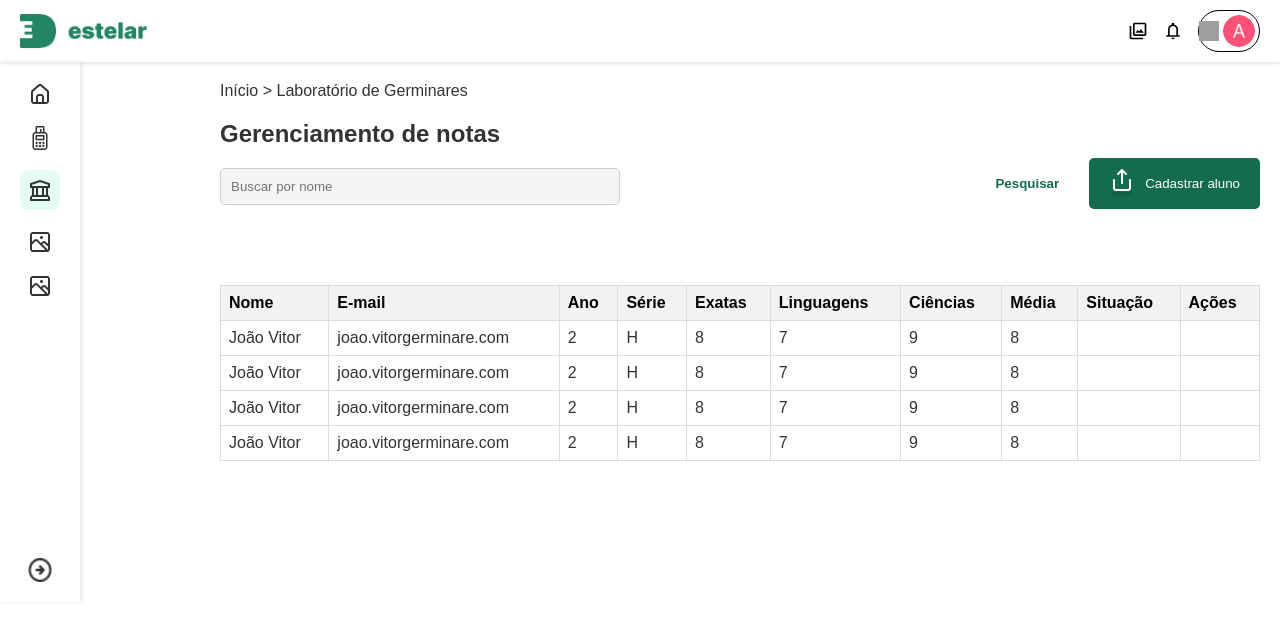
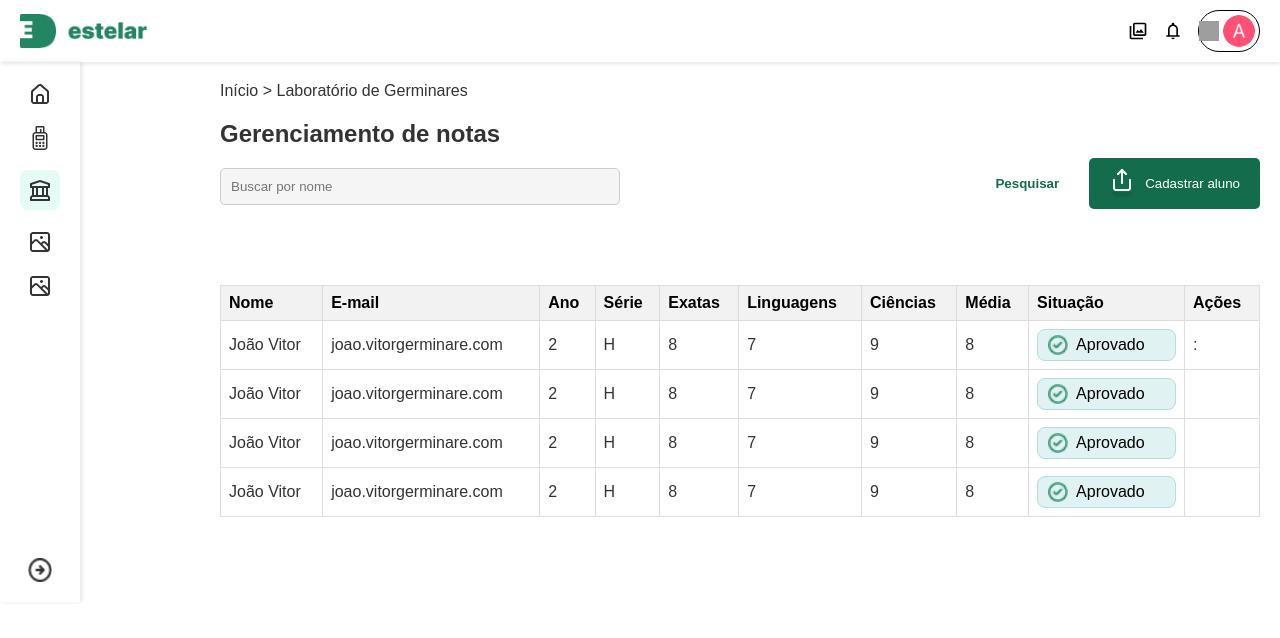
Before and after one commit to mu-soares12/ProjetoGerminaLab, an Angular app in the folder ProjetoGerminalab/: page / in a window 1280 px wide. Shown: the top 638 px of the page. Built offline with nearby package versions, Linux system fonts and the light colour scheme; grey boxes are pictures that could not be loaded.

Commit message:
termino da coluna situacao

```diff
--- a/ProjetoGerminalab/src/app/home/home.component.css
+++ b/ProjetoGerminalab/src/app/home/home.component.css
@@ -102,3 +102,19 @@ td {
     padding: 8px;
     text-align: left;
 }
+
+.status {
+    display: flex;
+    align-items: center;
+    padding: 5px 10px;
+    background-color: #e0f2f1;
+    border-radius: 8px;
+    border: 1px solid #b2dfdb;
+    color: black;
+}
+
+.status img {
+    width: 20px;
+    height: 20px;
+    margin-right: 8px;
+}
--- a/ProjetoGerminalab/src/app/home/home.component.html
+++ b/ProjetoGerminalab/src/app/home/home.component.html
@@ -45,7 +45,23 @@
                         <td>7</td>
                         <td>9</td>
                         <td>8</td>
-                        <td></td>
+                        <td>
+                            <div class="status"><img src="icons/certo.png" alt="certo">Aprovado</div>
+                        </td>
+                        <td>:</td>
+                    </tr>
+                    <tr>
+                        <td>João Vitor</td>
+                        <td>joao.vitorgerminare.com</td>
+                        <td>2</td>
+                        <td>H</td>
+                        <td>8</td>
+                        <td>7</td>
+                        <td>9</td>
+                        <td>8</td>
+                        <td>
+                            <div class="status"><img src="icons/certo.png" alt="certo">Aprovado</div>
+                        </td>
                         <td></td>
                     </tr>
                     <tr>
@@ -57,7 +73,9 @@
                         <td>7</td>
                         <td>9</td>
                         <td>8</td>
-                        <td></td>
+                        <td>
+                            <div class="status"><img src="icons/certo.png" alt="certo">Aprovado</div>
+                        </td>
                         <td></td>
                     </tr>
                     <tr>
@@ -69,19 +87,9 @@
                         <td>7</td>
                         <td>9</td>
                         <td>8</td>
-                        <td></td>
-                        <td></td>
-                    </tr>
-                    <tr>
-                        <td>João Vitor</td>
-                        <td>joao.vitorgerminare.com</td>
-                        <td>2</td>
-                        <td>H</td>
-                        <td>8</td>
-                        <td>7</td>
-                        <td>9</td>
-                        <td>8</td>
-                        <td></td>
+                        <td>
+                            <div class="status"><img src="icons/certo.png" alt="certo">Aprovado</div>
+                        </td>
                         <td></td>
                     </tr>
                 </tbody>
```
Also changed, not shown: ProjetoGerminalab/public/icons/certo.png (added).
